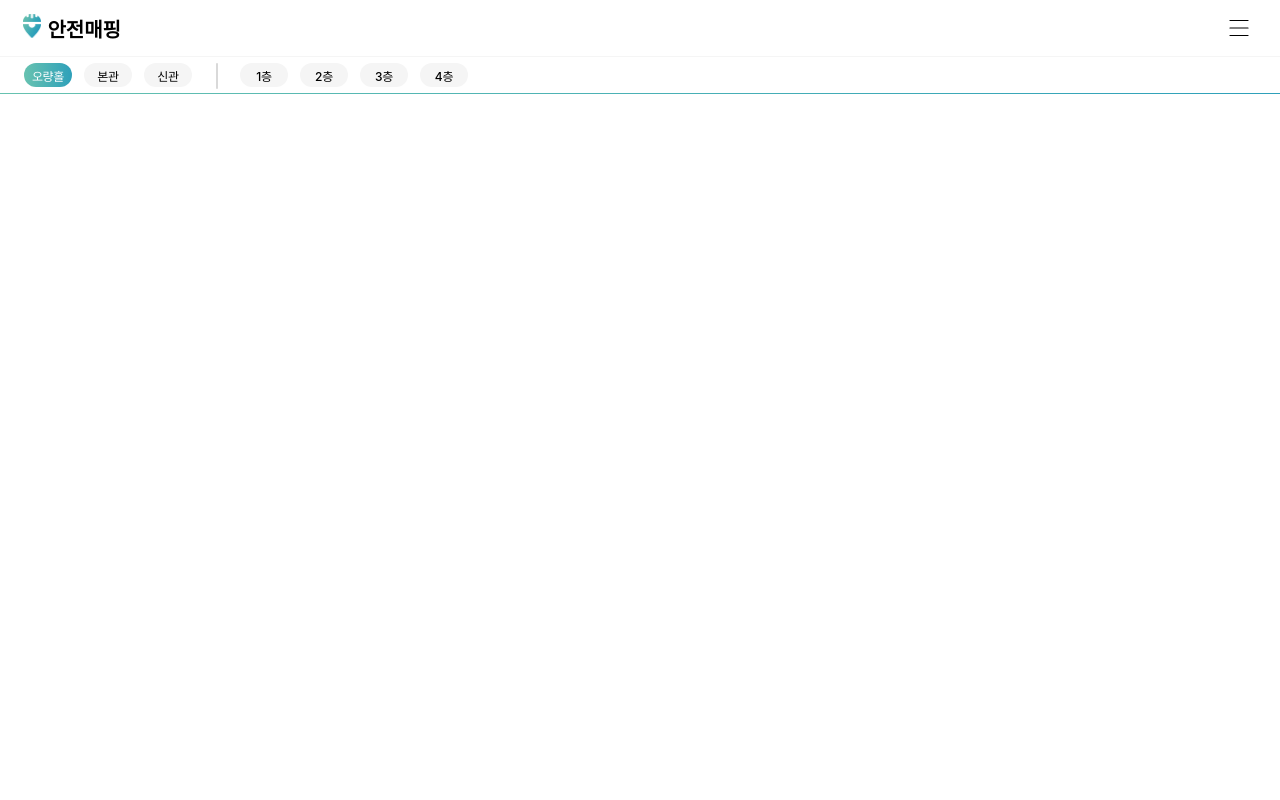
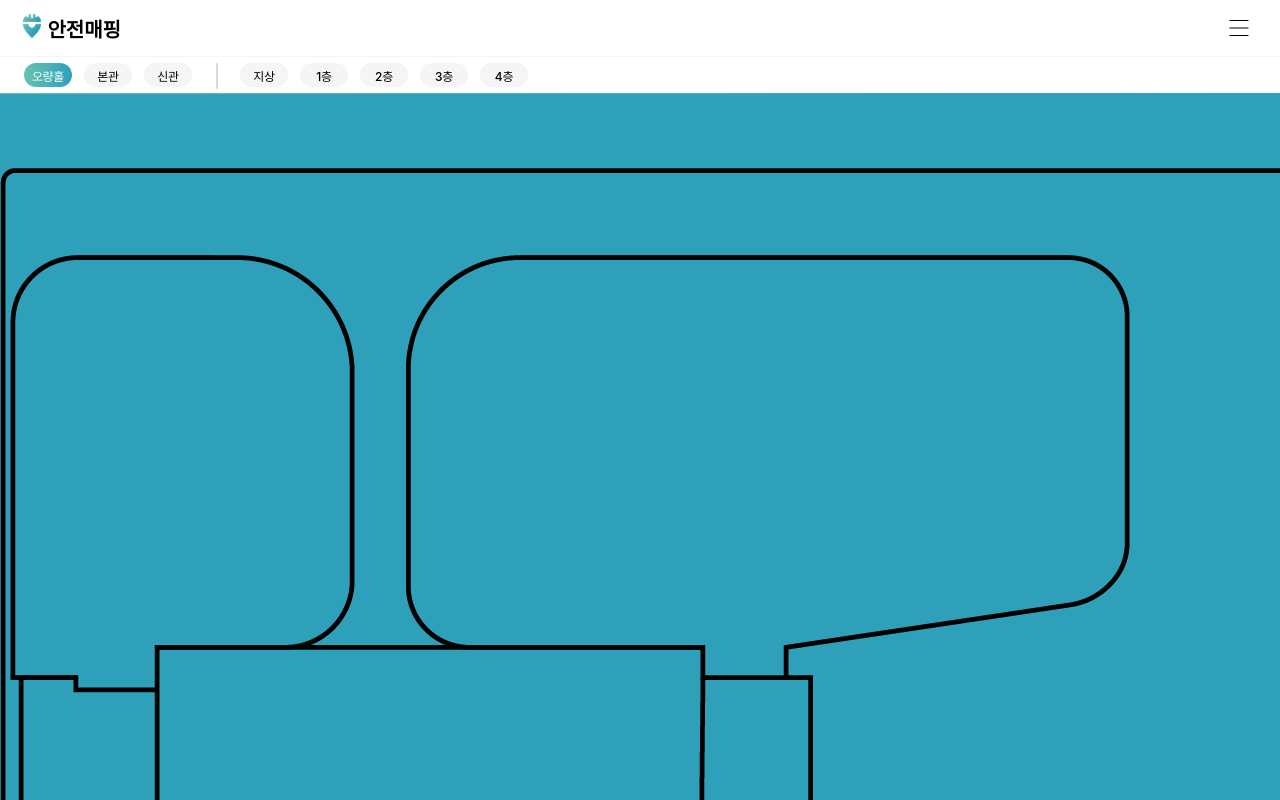
Before and after one commit to cwrgw3/SafeMapping, a plain HTML site: page Map/Map.html in a window 1280 px wide. Shown: the top 800 px of the page. Drawn offline with Linux system fonts and the light colour scheme; a web font is replaced by a local one.

Commit message:
map 침ㄴㄴ

```diff
--- a/Map/Map.css
+++ b/Map/Map.css
@@ -7,6 +7,8 @@
     border-bottom: 1px solid;
     border-image: linear-gradient(to right, #67C2B0, #2EA0BA);
     border-image-slice: 1;
+    top: 0rem;
+    position: sticky;
 }
 
 .MenuBarContainerMiddle {
@@ -61,3 +63,16 @@
     stroke: #D9D9D9;
 
 }
+
+/* ----------------------------------------------------------------------------------------------------------------------- */
+
+.MapContainer {
+    width: 100%;
+    height: 100%;
+    background-color: #2EA0BA;
+    overflow: hidden;
+}
+
+.MapContainer::-webkit-scrollbar {
+    display: none;
+}
--- a/Map/Map.html
+++ b/Map/Map.html
@@ -56,7 +56,10 @@
                         <path d="M1 1L0.999999 25" stroke="#D9D9D9" stroke-width="2" stroke-linecap="round"/>
                     </svg>
                 </div>
-
+                <button type="button" class="MenuBarButton unchosed">
+                    <p class="MenuBarText">지상</p>
+                </button>
+                <div style="width: 0.75rem;"></div>
                 <button type="button" class="MenuBarButton unchosed">
                     <p class="MenuBarText">1층</p>
                 </button>
@@ -78,6 +81,9 @@
         <div style="width: 1.5rem;"></div>
     </div>
 
+    <div class="MapContainer">
+        <img src="지상.png" alt="지상" style="height: 100%;">
+    </div>
 
 </body>
 </html>
```
Also changed, not shown: Map/지상.png (added).
